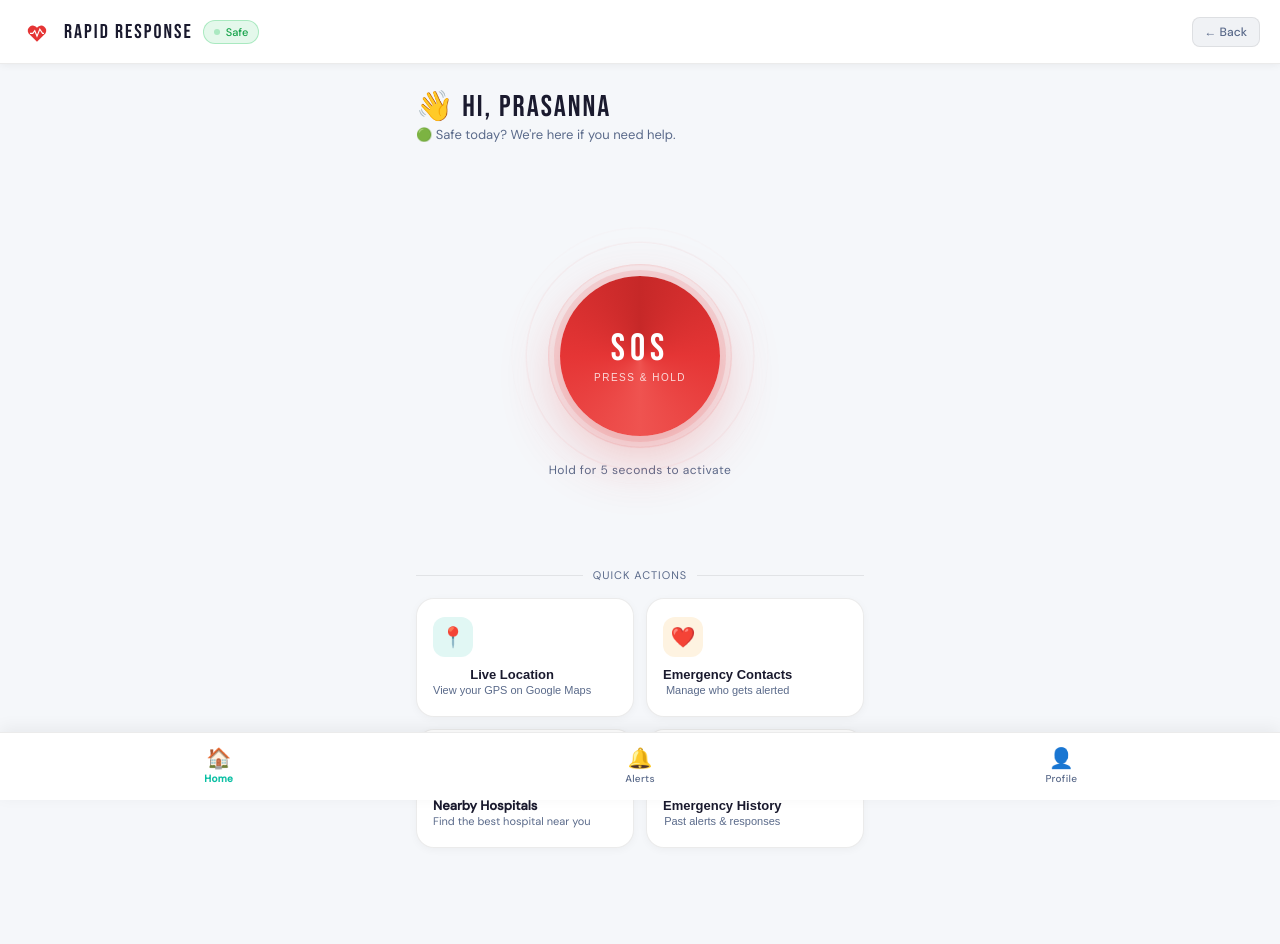
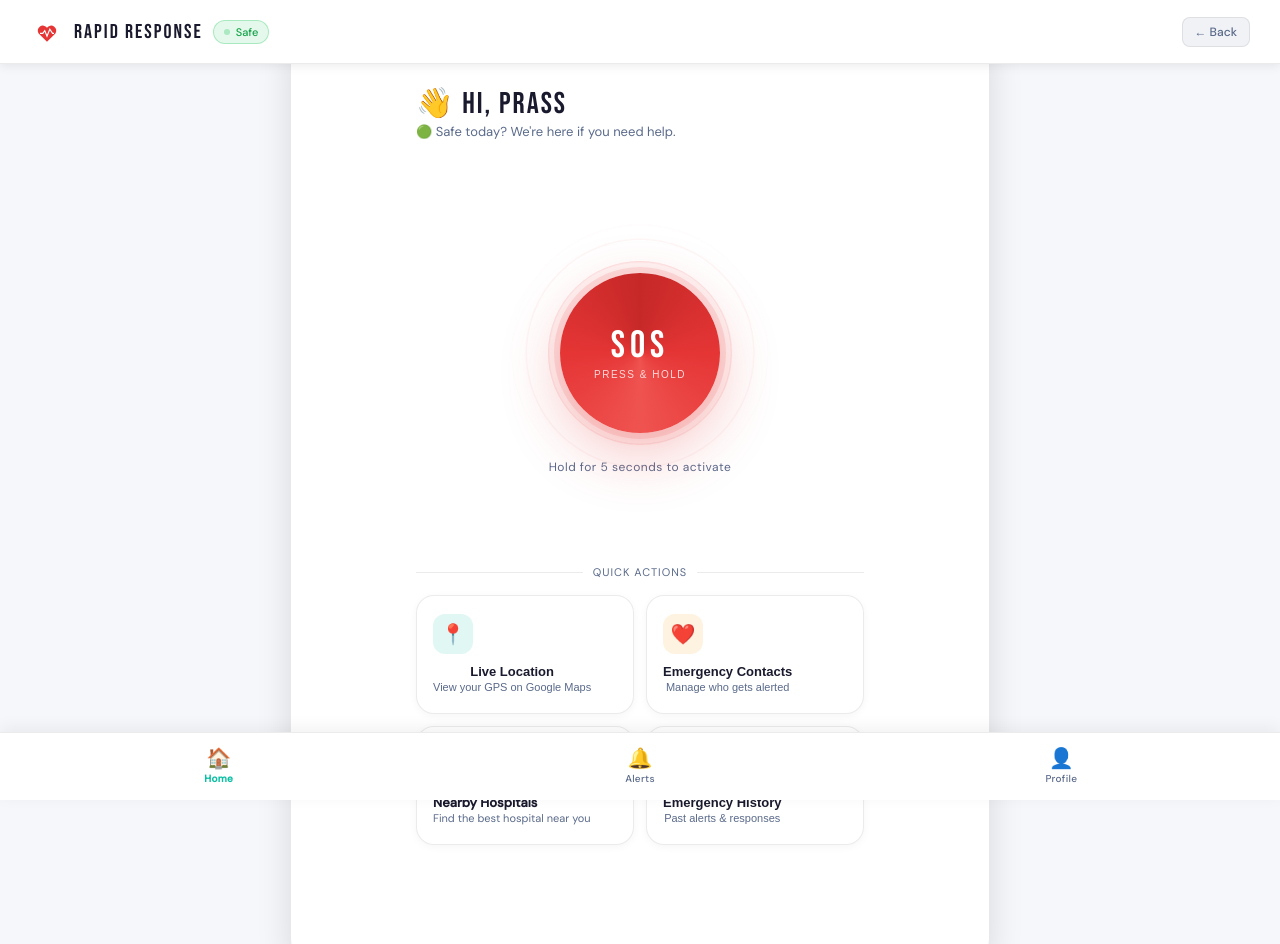
Before and after one commit to 25A31A1204/Rapid-Response, a plain HTML site: page index.html in a window 1280 px wide. Shown: the top 944 px of the page. Drawn offline with Linux system fonts and the light colour scheme.

Commit message:
Improved dashboard layout

```diff
--- a/index.html
+++ b/index.html
@@ -43,15 +43,24 @@
     }
 
     /* ── TOP NAV ── */
-    .topnav {
-      position: sticky; top: 0; z-index: 200;
-      height: var(--nav-h);
-      display: flex; align-items: center; justify-content: space-between;
-      padding: 0 20px;
-      background: white;
-      border-bottom: 1px solid var(--border);
-      box-shadow: 0 1px 8px rgba(0,0,0,0.06);
-    }
+   .topnav{
+    position:fixed;
+    top:0;
+    left:0;
+    width:100%;
+    z-index:1000;
+    height:64px;
+
+    display:flex;
+    justify-content:space-between;
+    align-items:center;
+
+    padding:0 30px;
+
+    background:#fff;
+    border-bottom:1px solid rgba(0,0,0,.08);
+    box-shadow:0 2px 10px rgba(0,0,0,.08);
+}
     .topnav-left { display: flex; align-items: center; gap: 10px; }
     .topnav-logo { display: flex; align-items: center; justify-content: center; width: 34px; height: 34px; }
     .topnav-brand { font-family: 'Bebas Neue', sans-serif; font-size: 20px; letter-spacing: 2px; color: var(--dark); }
@@ -76,7 +85,40 @@
       text-decoration: none; transition: all 0.2s;
     }
     .topnav-back:hover { background: #e5e7eb; color: var(--dark); }
+ *{
+    margin:0;
+    padding:0;
+    box-sizing:border-box;
+}
 
+body{
+    font-family: 'DM Sans', sans-serif;
+    background:#f5f7fa;
+    color: var(--dark);
+    margin:0;
+    min-height:100vh;
+    overflow-x:hidden;
+}
+
+.dashboard{
+    width:100%;
+    max-width:1200px;
+    min-height:90vh;
+
+    background:#ffffff;
+
+    border-radius:30px;
+
+    padding:40px;
+
+    border:1px solid #e5e7eb;
+
+    box-shadow:
+        0 10px 30px rgba(0,0,0,.08),
+        0 20px 60px rgba(0,0,0,.05);
+
+    overflow:hidden;
+}
     /* ── MAIN ── */
     .main {
       position: relative; z-index: 1;
@@ -199,7 +241,16 @@
 
     .ac-history .ac-icon { background: #f0f2f5; }
     .ac-history:hover { border-color: rgba(0,0,0,0.15); }
-
+ .main-box{
+    width: 90%;
+    max-width: 700px;
+    margin: 30px auto;
+    background: #ffffff;
+    border-radius: 25px;
+    padding: 30px;
+    box-shadow: 0 10px 35px rgba(0,0,0,0.12);
+    border: 1px solid #e8e8e8;
+}
     /* ── BOTTOM NAV ── */
     .bottomnav {
       position: fixed; bottom: 0; left: 0; right: 0;
@@ -402,13 +453,14 @@
     </div>
     <a href="index.html" class="topnav-back">← Back</a>
   </nav>
+  <div class="main-box">
+  <!-- MAIN -->
 
-  <!-- MAIN -->
   <main class="main">
 
     <!-- Greeting -->
     <div class="greeting">
-      <p class="greeting-name" id="greetName">👋 Hi, Prasanna</p>
+      <p class="greeting-name" id="greetName">👋 Hi, Prass</p>
       <p class="greeting-msg">🟢 Safe today? We're here if you need help.</p>
     </div>
 
@@ -825,5 +877,6 @@
     const savedName = localStorage.getItem('rr_name');
     if (savedName) document.getElementById('greetName').textContent = `👋 Hi, ${savedName}`;
   </script>
+  </div>
 </body>
 </html>
```
